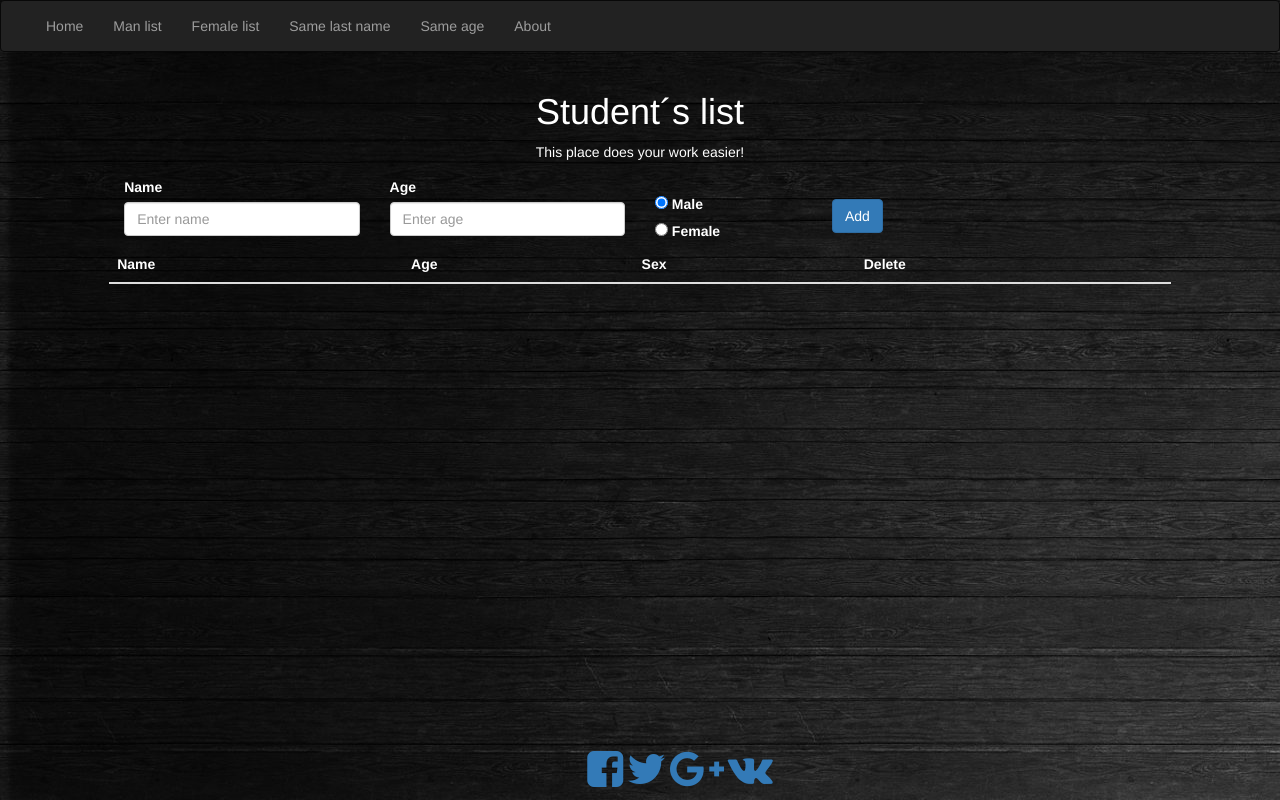
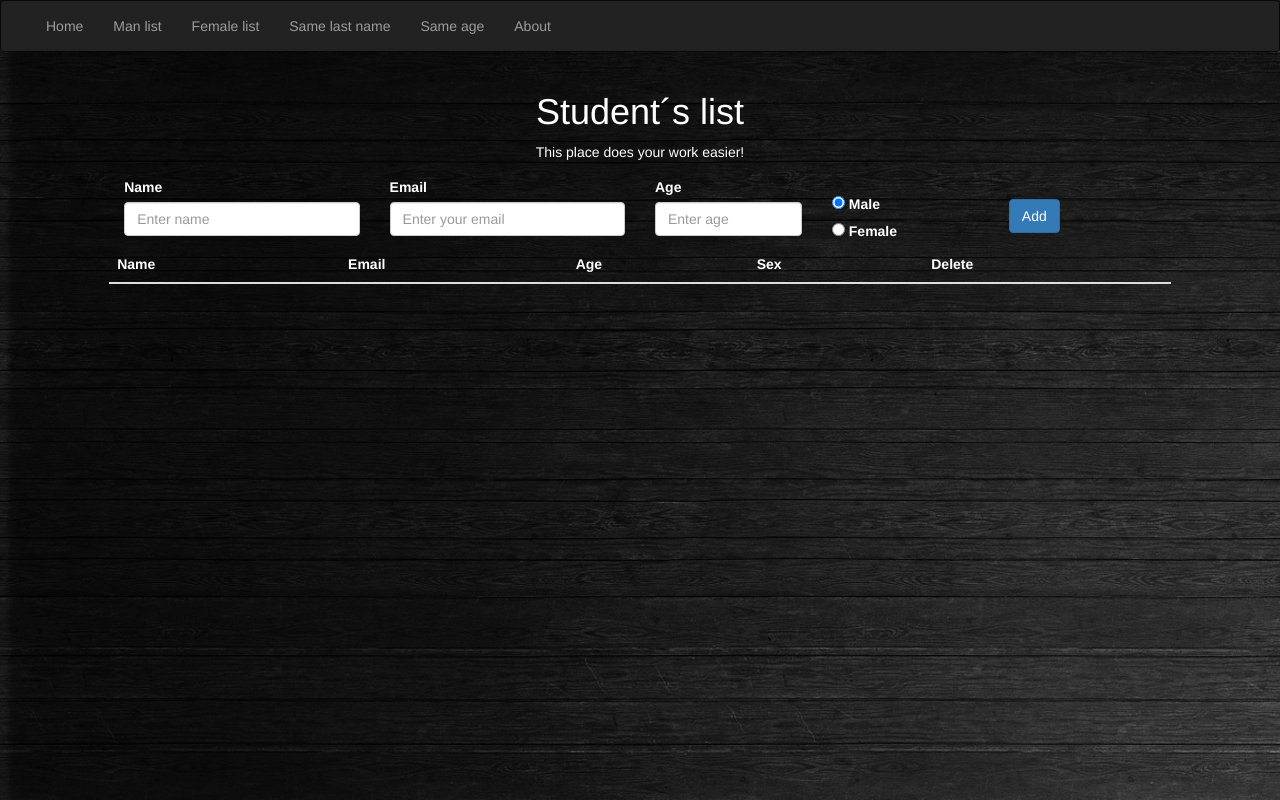
Before and after one commit to Luky843/SchoolProject, a plain HTML site: page index.html in a window 1280 px wide. Drawn offline with nearby package versions, Linux system fonts and the light colour scheme.

Commit message:
Add files via upload

```diff
--- a/index.html
+++ b/index.html
@@ -55,6 +55,11 @@
                         <div id="er1"></div>
                     </div>
                     <div class="col-lg-3">
+                        <label>Email</label>
+                        <input type="email" class="form-control" id="Email" placeholder="Enter your email">
+                        <div id="EmErr"></div>
+                    </div>
+                    <div class="col-lg-2">
                         <label>Age</label>
                         <input type="number" class="form-control" id="Age" placeholder="Enter age">
                         <div id="AgeErr"></div>
@@ -82,6 +87,7 @@
                         <thead>
                             <tr>
                                 <th>Name</th>
+                                <th>Email</th>
                                 <th>Age</th>
                                 <th>Sex</th>
                                 <th>Delete</th>
@@ -102,20 +108,5 @@
     <script src="js/bootstrap.min.js"></script>
     <script src="/sweetalert/dist/sweetalert.min.js"></script>
     <script src="js/Tablescript.js"></script>
-
-    <footer class="footer">
-
-    	<a href="https://www.facebook.com/">
-    	<i id="social-fb" class="fa fa-facebook-square fa-3x social"></i></a>
-
-    	<a href="https://twitter.com/">
-    	<i id="social-tw" class="fa fa-twitter fa-3x social"></i></a>
-
-    	<a href="https://plus.google.com/">
-    	<i id="social-gp" class="fa fa-google-plus fa-3x social"></i></a>
-
-    	<a href="https://vk.com/">
-    	<i id="social-vk" class="fa fa-vk fa-3x social"></i></a>
-    </footer>
 </body>
 </html>
```
